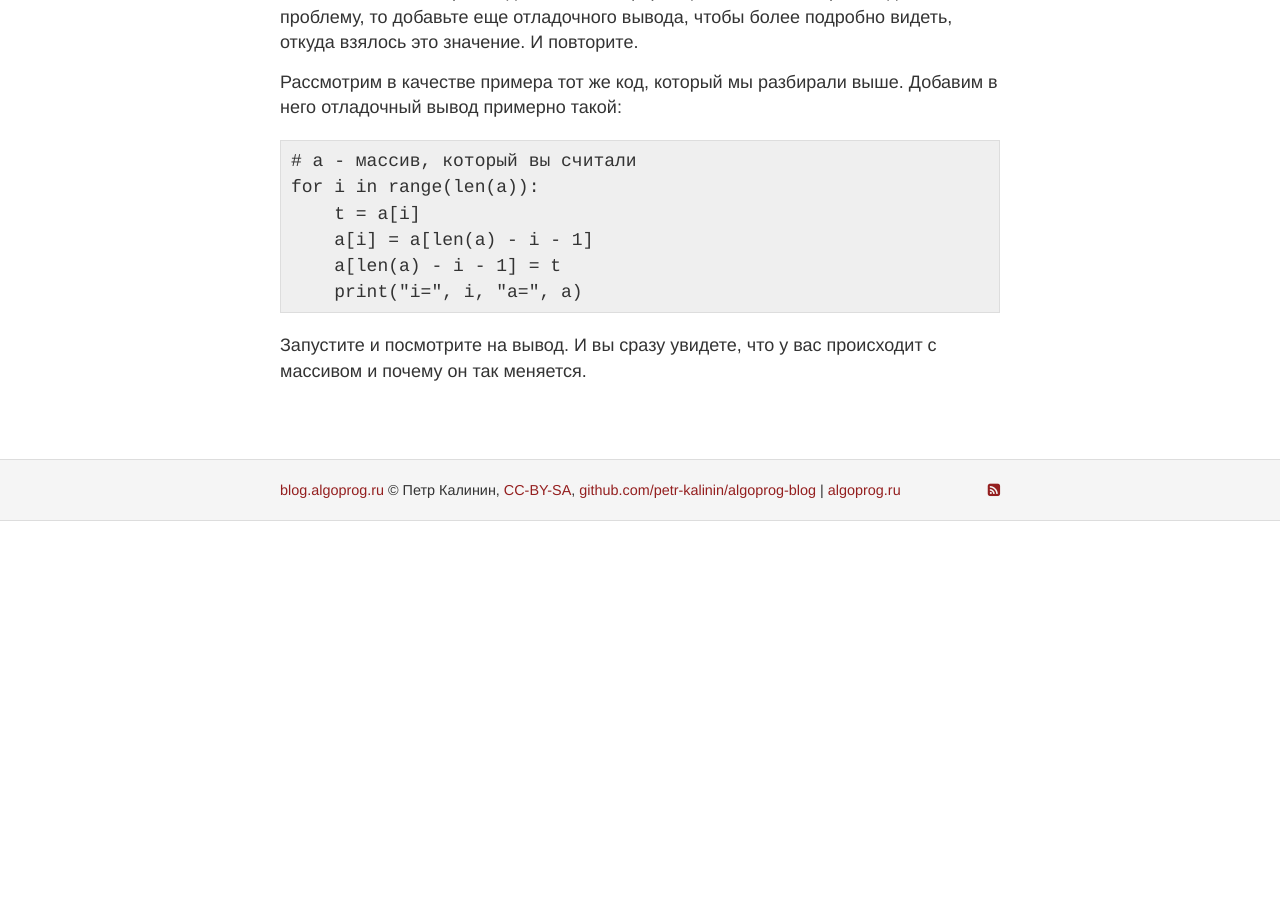
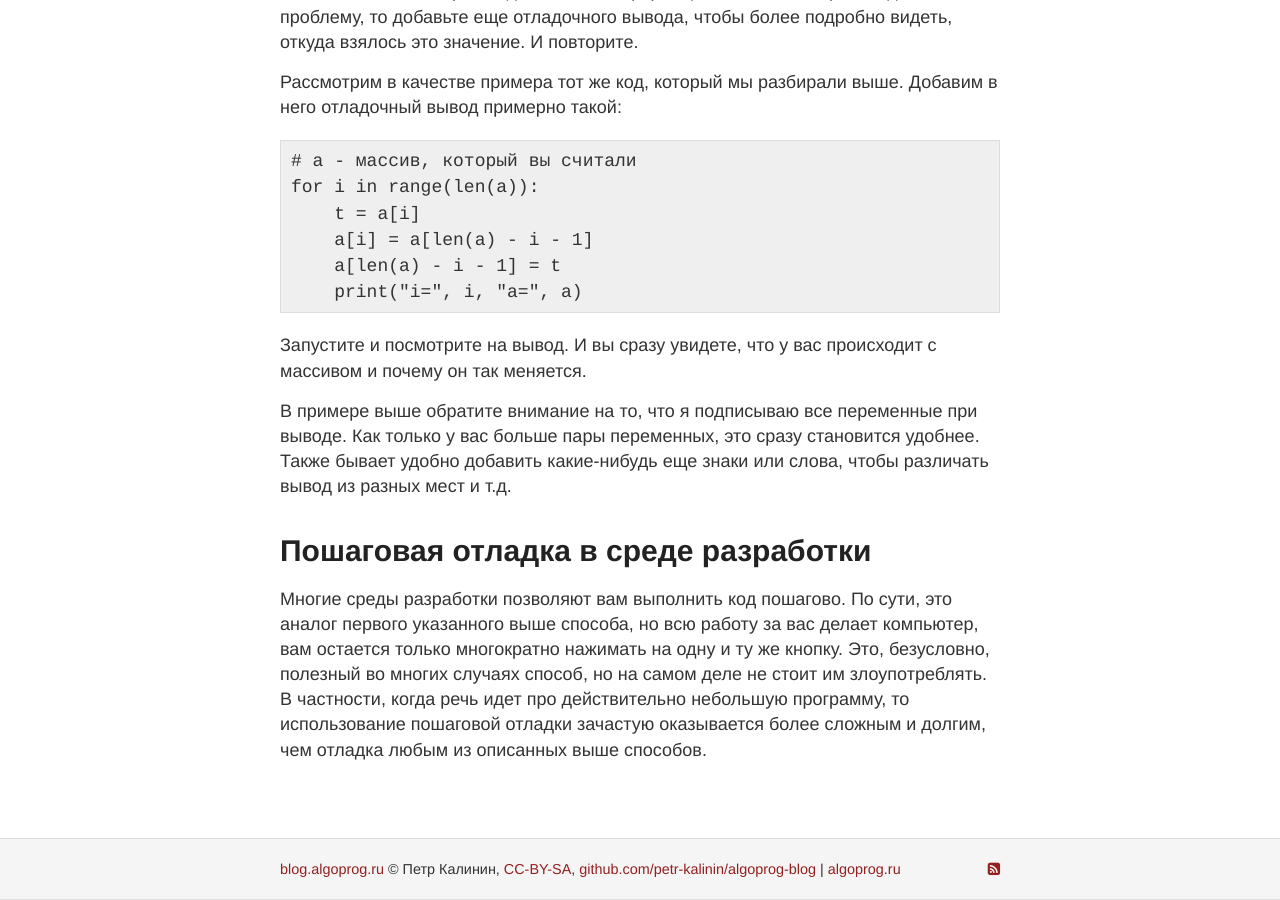
Before and after one commit to petr-kalinin/algoprog-blog, a Jekyll site: the page built from _posts/2018-04-22-how-to-debug-small-programs.md, in a window 1280 px wide and 900 px high, scrolled down 3922 px. Built offline with Jekyll 4.4.1, drawn with Linux system fonts in a browser that asks for light colours; before the commit the page ends 4443 px from its top, so only the background shows below that.

Commit message:
Update 2018-04-22-how-to-debug-small-programs.md

```diff
--- a/_posts/2018-04-22-how-to-debug-small-programs.md
+++ b/_posts/2018-04-22-how-to-debug-small-programs.md
@@ -128,3 +128,15 @@ title: Как отлаживать маленькие программы
         print("i=", i, "a=", a)
 
 Запустите и посмотрите на вывод. И вы сразу увидете, что у вас происходит с массивом и почему он так меняется.
+
+В примере выше обратите внимание на то, что я подписываю все переменные при выводе. Как только у вас больше пары переменных,
+это сразу становится удобнее. Также бывает удобно добавить какие-нибудь еще знаки или слова, чтобы различать вывод из разных
+мест и т.д.
+
+# Пошаговая отладка в среде разработки
+
+Многие среды разработки позволяют вам выполнить код пошагово. По сути, это аналог первого указанного выше способа,
+но всю работу за вас делает компьютер, вам остается только многократно нажимать на одну и ту же кнопку.
+Это, безусловно, полезный во многих случаях способ, но на самом деле не стоит им злоупотреблять.
+В частности, когда речь идет про действительно небольшую программу, то использование пошаговой отладки зачастую
+оказывается более сложным и долгим, чем отладка любым из описанных выше способов.
```
